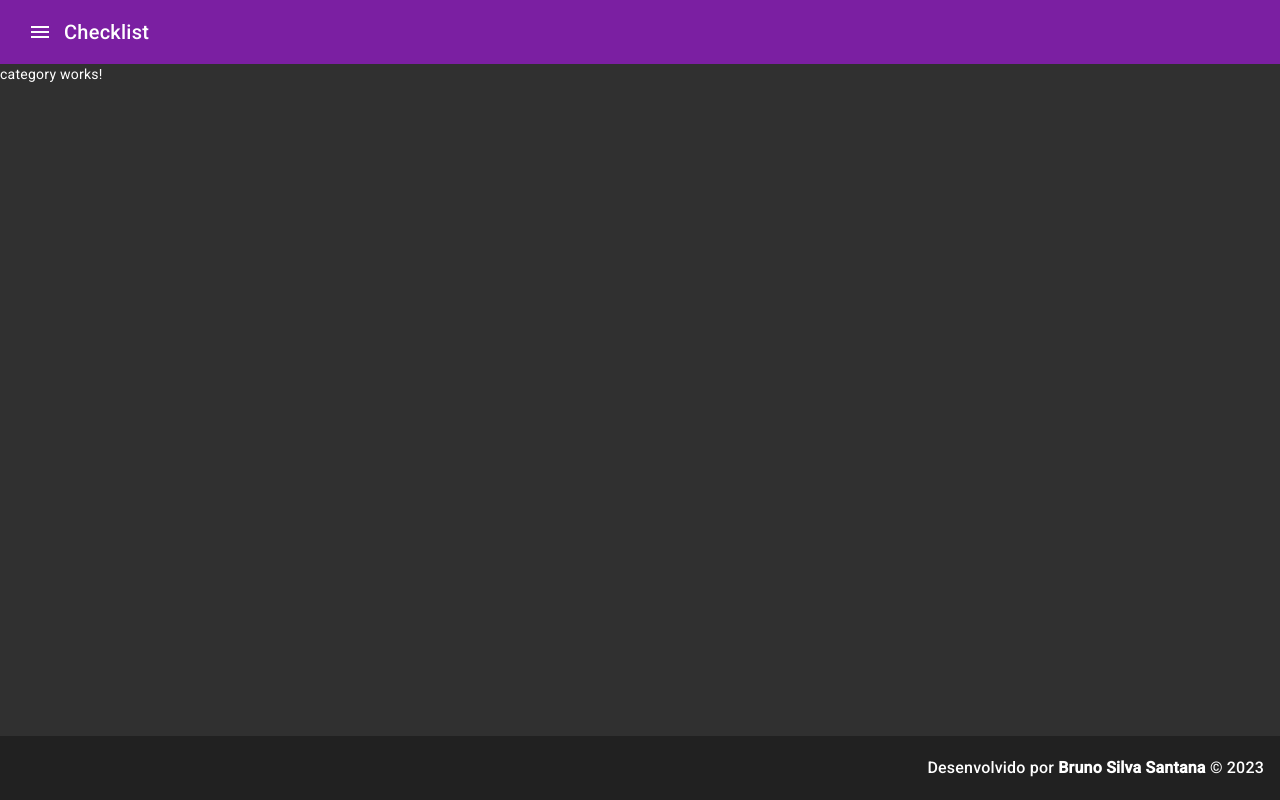
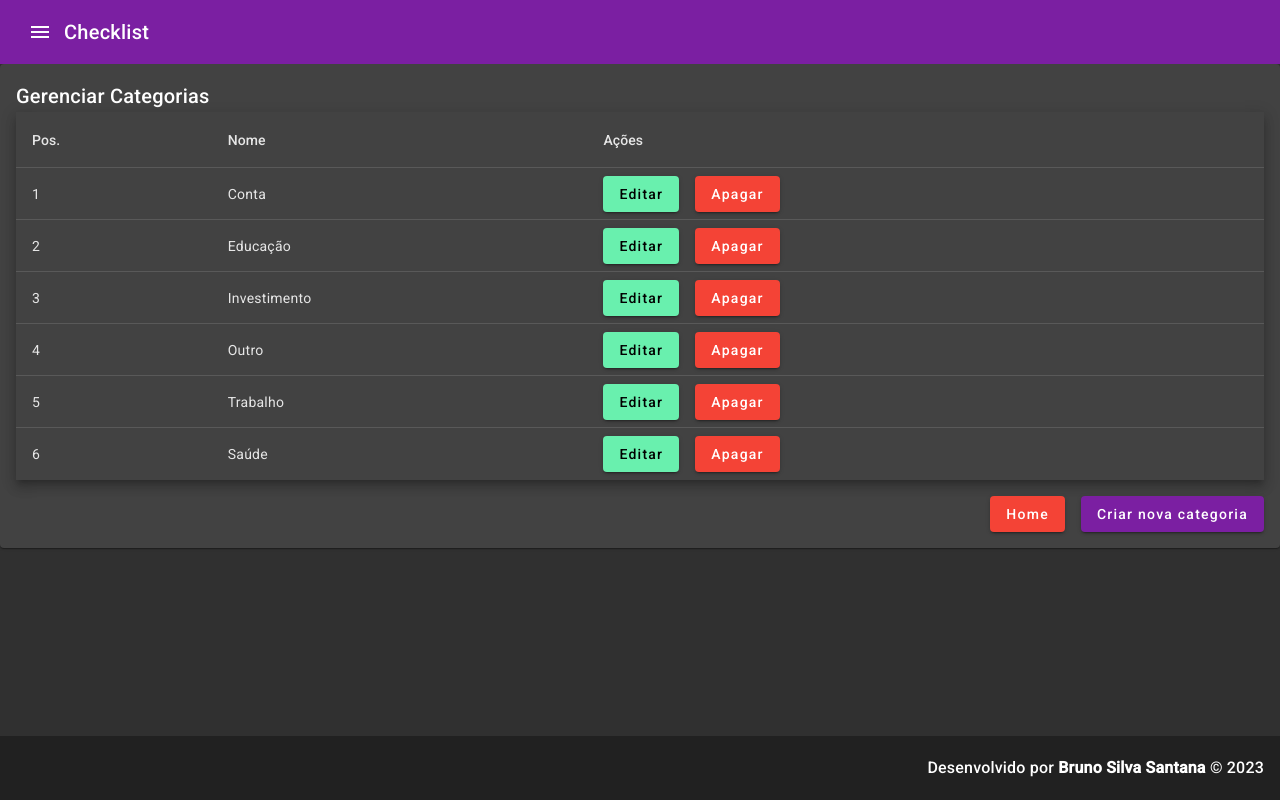
Before and after one commit to ibrunoss/fullstack-angular-springboot-mysql-aws, an Angular app in the folder front-end/: page /categoria in a window 1280 px wide. Built offline with nearby package versions, Linux system fonts and the light colour scheme.

Commit message:
feat(wip): Category Page

```diff
--- a/front-end/src/app/category/category.component.css
+++ b/front-end/src/app/category/category.component.css
@@ -0,0 +1,10 @@
+#table-category .table-category-actions-td button:not(:last-child) {
+  margin-right: 1rem;
+}
+
+.category-container .mat-mdc-card-actions {
+  display: flex;
+  justify-content: flex-end;
+  gap: 1rem;
+  padding: 1rem;
+}
--- a/front-end/src/app/category/category.component.html
+++ b/front-end/src/app/category/category.component.html
@@ -1 +1,66 @@
-<p>category works!</p>
+<div class="category-container">
+  <mat-card>
+    <mat-card-header>
+      <mat-card-title> Gerenciar Categorias </mat-card-title>
+    </mat-card-header>
+    <mat-card-content>
+      <table
+        id="table-category"
+        mat-table
+        [dataSource]="categories"
+        class="mat-elevation-z8"
+      >
+        <!--- Note that these columns can be defined in any order.
+              The actual rendered columns are set as a property on the row definition" -->
+
+        <!-- Position Column -->
+        <ng-container matColumnDef="position">
+          <th mat-header-cell *matHeaderCellDef>Pos.</th>
+          <td mat-cell *matCellDef="let category; let i = index">
+            {{ i + 1 }}
+          </td>
+        </ng-container>
+
+        <!-- Name Column -->
+        <ng-container matColumnDef="name">
+          <th mat-header-cell *matHeaderCellDef>Nome</th>
+          <td mat-cell *matCellDef="let category">{{ category.name }}</td>
+        </ng-container>
+
+        <!-- Actions Column -->
+        <ng-container matColumnDef="actions">
+          <th mat-header-cell *matHeaderCellDef>Ações</th>
+          <td
+            mat-cell
+            *matCellDef="let category"
+            class="table-category-actions-td"
+          >
+            <button
+              mat-raised-button
+              color="accent"
+              (click)="editCategory(category)"
+            >
+              Editar
+            </button>
+            <button
+              mat-raised-button
+              color="warn"
+              (click)="deleteCategory(category)"
+            >
+              Apagar
+            </button>
+          </td>
+        </ng-container>
+
+        <tr mat-header-row *matHeaderRowDef="displayedColumns"></tr>
+        <tr mat-row *matRowDef="let row; columns: displayedColumns"></tr>
+      </table>
+    </mat-card-content>
+    <mat-card-actions>
+      <a mat-raised-button color="warn" routerLink="/">Home</a>
+      <button mat-raised-button color="primary" (click)="createNewCategory()">
+        Criar nova categoria
+      </button>
+    </mat-card-actions>
+  </mat-card>
+</div>
--- a/front-end/src/app/category/category.component.ts
+++ b/front-end/src/app/category/category.component.ts
@@ -1,10 +1,32 @@
 import { Component } from '@angular/core';
+import { Category } from '../models/Category';
 
+const CATEGORY_DATA: Category[] = [
+  { guid: '8bc6367a-d39a-493a-a6d8-695b3500c335', name: 'Conta' },
+  { guid: 'c87b2b4b-85c9-4389-925a-6865149f8b0d', name: 'Educação' },
+  { guid: 'b8f95a50-5131-40c8-9410-89e3baf77ba2', name: 'Investimento' },
+  { guid: '755b5a02-6c97-4fdb-8809-f733dd4bbd3b', name: 'Outro' },
+  { guid: '5ea3f756-604d-4828-a32f-5325d5da6d5c', name: 'Trabalho' },
+  { guid: 'c97eb09a-3fac-4314-9981-1181686c09a4', name: 'Saúde' },
+];
 @Component({
   selector: 'app-category',
   templateUrl: './category.component.html',
-  styleUrls: ['./category.component.css']
+  styleUrls: ['./category.component.css'],
 })
 export class CategoryComponent {
+  public displayedColumns: string[] = ['position', 'name', 'actions'];
+  public categories: Category[] = CATEGORY_DATA;
 
+  public createNewCategory(): void {
+    console.log('Add category');
+  }
+
+  public editCategory(category: Category): void {
+    console.log(category);
+  }
+
+  public deleteCategory(category: Category): void {
+    console.log(category);
+  }
 }
--- /dev/null
+++ b/front-end/src/app/models/Category.ts
@@ -0,0 +1,3 @@
+export class Category {
+  constructor(public guid: string, public name: string) {}
+}
```
Also changed, not shown: front-end/src/app/material.module.ts (+6 -2 lines).
